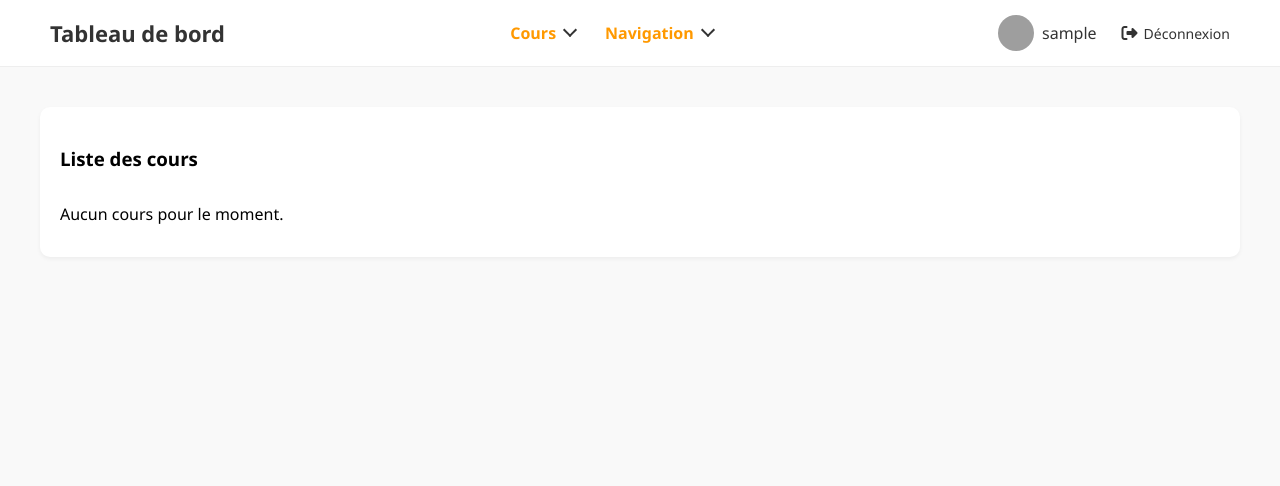
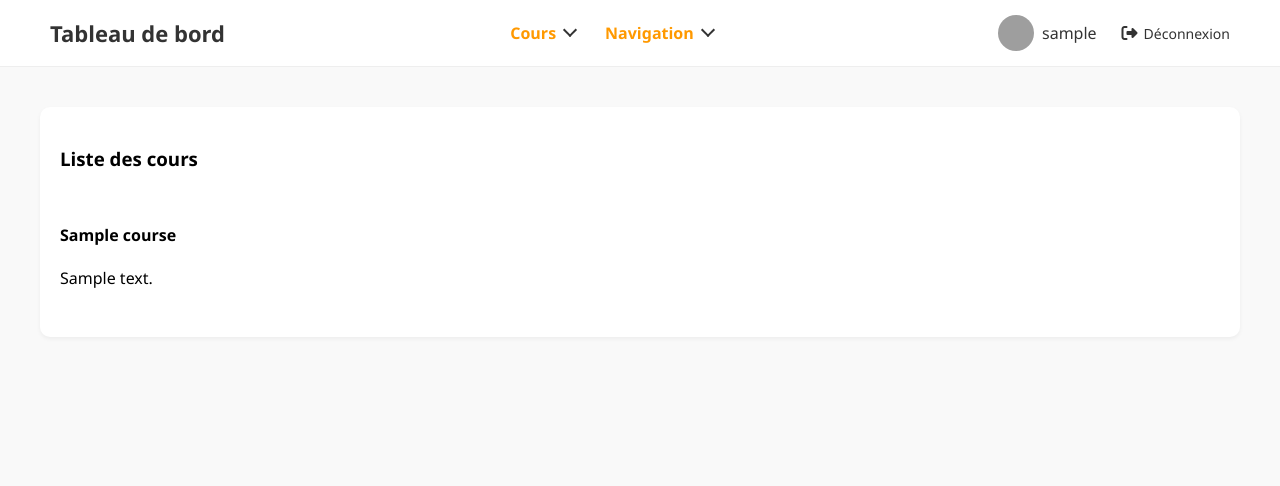
Before and after one commit to Jul1111/E-LearningProjectM1SIC, a PHP site: page /courses in a window 1280 px wide. Shown: the top 486 px of the page. Run offline with PHP 8.4, Linux system fonts and the light colour scheme; the visitor is signed in with stand-in values (Sample User, id 1); tables that the repository leaves empty hold one stand-in row (values such as "Sample post"); grey boxes are pictures that could not be loaded.

Commit message:
Ajout des premiers cours (affichage) dans la nouvelle page /courses

```diff
--- a/app/controllers/CoursesController.php
+++ b/app/controllers/CoursesController.php
@@ -1,5 +1,6 @@
 <?php
 namespace App\Controllers;
+use App\models\CoursesAccess;
 
 class CoursesController {
     private static $_instance = NULL;
@@ -11,6 +12,20 @@ class CoursesController {
             self::$_instance = new CoursesController();
         }
         return self::$_instance;
+    }
+
+    public static function getCourses() : array {
+        // Check if the user is logged in
+        if (!isset($_SESSION['user_id'])) { header("Location: /login"); exit(); }
+
+        // Get courses from the database
+        $courses = CoursesAccess::getAll();
+        if (!$courses) {
+            // No courses found
+            return [];
+        }
+        // Return courses
+        return $courses;
     }
 
     public function render() {
--- a/app/models/CoursesAccess.php
+++ b/app/models/CoursesAccess.php
@@ -5,19 +5,21 @@ use PDO;
 
 class CoursesAccess extends Database {
     # Récupérer tous les cours
-    public static function getAll(): array {
-        $query = self::query('SELECT * FROM courses');
+    public static function getAll() {
+
+        $rows = Database::fetchAll("SELECT * FROM courses");
+        if (empty($rows)) {
+            return [];
+        }
         $courses = [];
-
-        foreach ($query as $row) {
-            $courses[$row['id']] = new Courses(
+        foreach ($rows as $row) {
+            $courses[] = new Courses(
                 (int)$row['id'],
                 $row['title'],
                 $row['description'],
                 $row['created_at']
             );
         }
-
         return $courses;
     }
 
--- a/app/views/dashboard/courses/courses.php
+++ b/app/views/dashboard/courses/courses.php
@@ -1,3 +1,7 @@
+<?php
+  use App\controllers\CoursesController;
+?>
+
 <!DOCTYPE html>
 <html lang="fr">
 <body>
@@ -5,7 +9,21 @@
     <div class="main">
       <div class="courses">
         <h3>Liste des cours</h3>
-        <div class="course-item">Aucun cours pour le moment.</div>
+        <?php
+          $courses = CoursesController::getCourses();
+
+          // check courses length
+          if (count($courses) === 0) {
+            echo '<div class="course-item">Aucun cours pour le moment.</div>';
+          } else {
+            foreach ($courses as $course) {
+              echo '<div class="course-item">';
+              echo '<h4>' . htmlspecialchars($course->getTitle()) . '</h4>';
+              echo '<p>' . htmlspecialchars($course->getDescription()) . '</p>';
+              echo '</div>';
+            }
+          }
+        ?>
       </div>
     </div>
   </div>
```
Also changed, not shown: app/controllers/ProfilController.php (line endings or trailing spaces).
